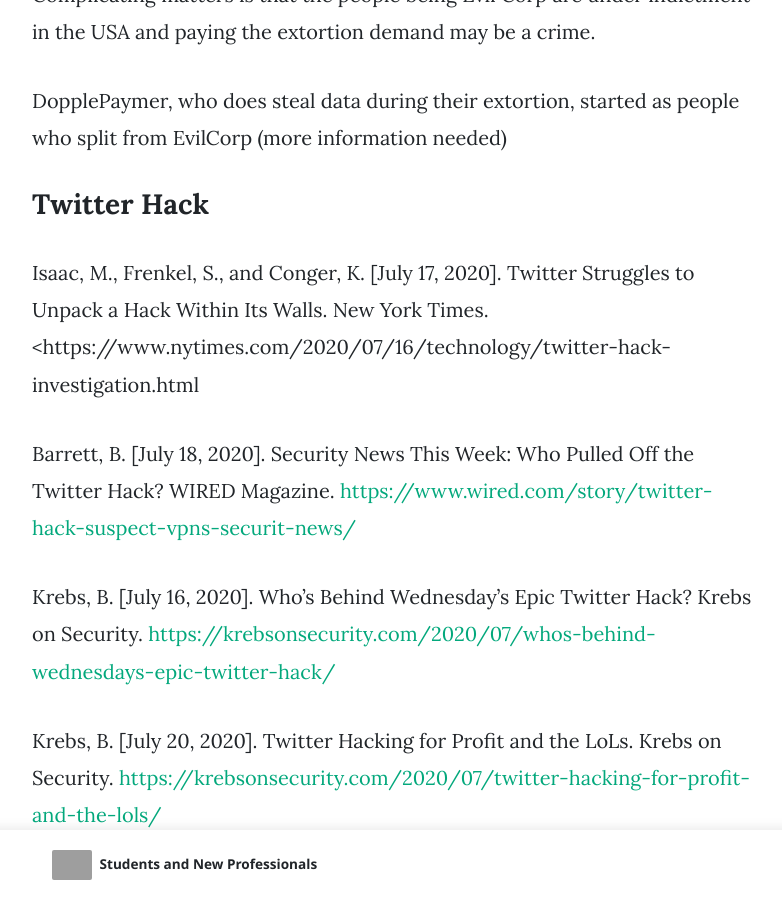
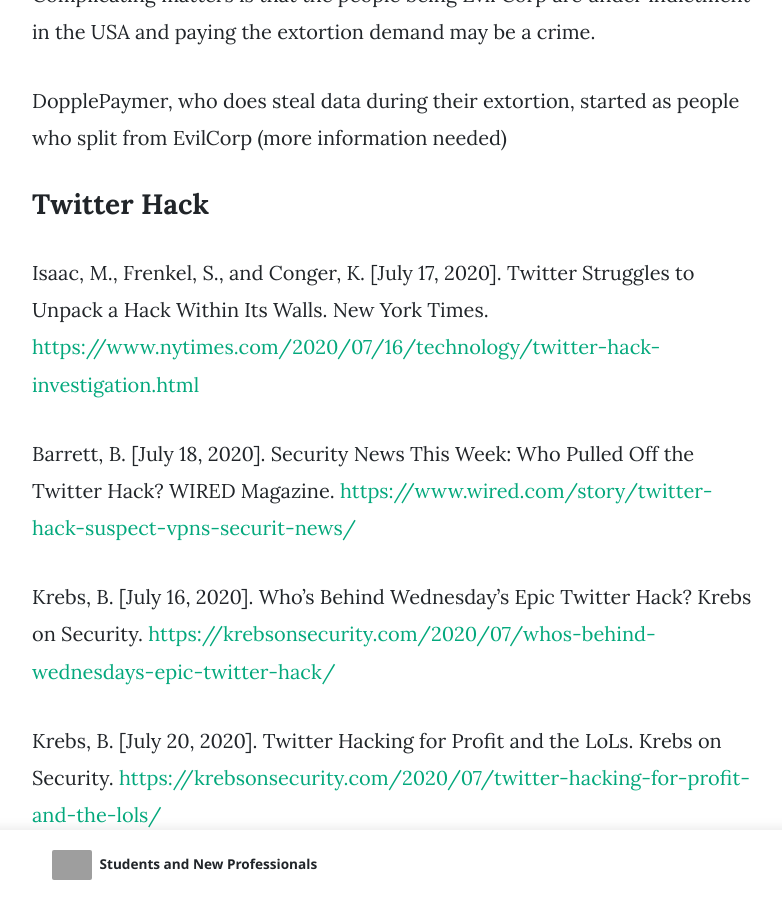
Before and after one commit to cyberlibrarian/cyberlibrarian.github.io, a Jekyll site: the page built from _posts/2020-07-30-threat-intelligence.md, in a window 1280 px wide and 900 px high, scrolled down 3857 px. Shown: the whole window, without its empty margins (53-835 px from the left). Built offline with Jekyll 4.4.1, drawn with Linux system fonts in a browser that asks for light colours; nearby versions of some CDN libraries; comment, search, counter and statistics services are not loaded; grey boxes are pictures that could not be loaded.

```diff
--- a/_posts/2020-07-30-threat-intelligence.md
+++ b/_posts/2020-07-30-threat-intelligence.md
@@ -81,7 +81,7 @@ DopplePaymer, who does steal data during their extortion, started as people who
 
 ### Twitter Hack
 
-Isaac, M., Frenkel, S., and Conger, K. \[July 17, 2020\]. Twitter Struggles to Unpack a Hack Within Its Walls. New York Times. <https://www.nytimes.com/2020/07/16/technology/twitter-hack-investigation.html
+Isaac, M., Frenkel, S., and Conger, K. \[July 17, 2020\]. Twitter Struggles to Unpack a Hack Within Its Walls. New York Times. <https://www.nytimes.com/2020/07/16/technology/twitter-hack-investigation.html>
 
 Barrett, B. \[July 18, 2020\]. Security News This Week: Who Pulled Off the Twitter Hack? WIRED Magazine. <https://www.wired.com/story/twitter-hack-suspect-vpns-securit-news/>
 
```
